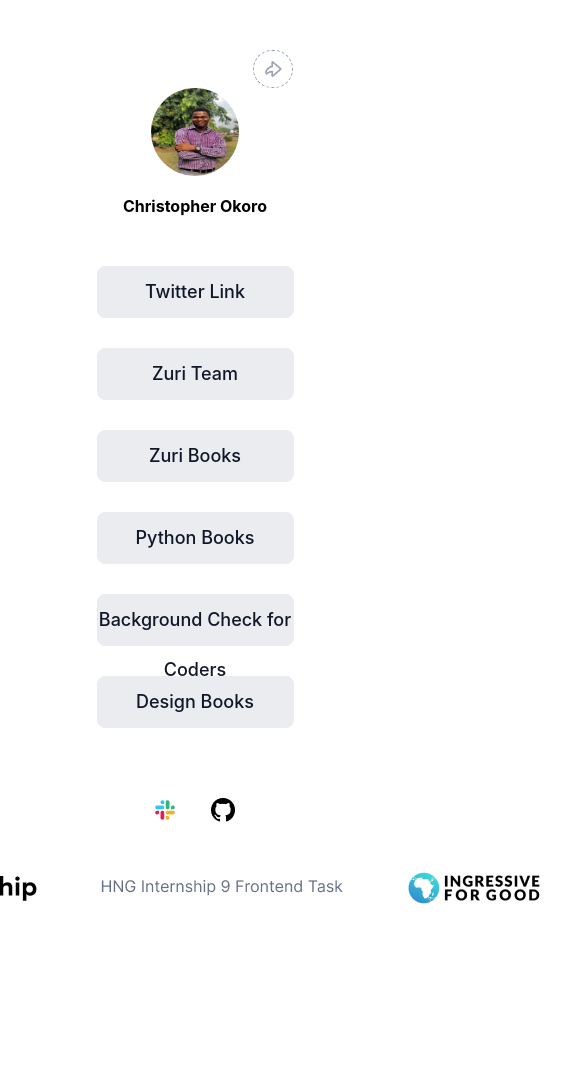
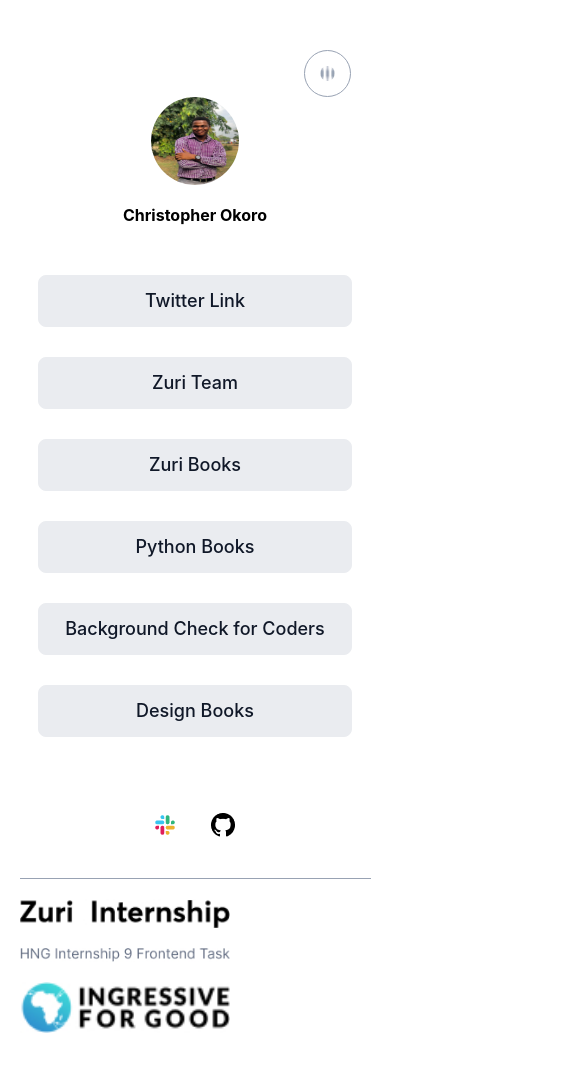
Before and after one commit to christofa/hn9-projects, a React (Create React App) app: page / in a window 390 px wide. Shown: the top 1072 px of the page, 570 px wide, since content can reach past the window. Before the commit the page ends 984 px from the top, so only its background shows below. Built offline with nearby package versions, Linux system fonts and the light colour scheme.

Commit message:
more stylying

```diff
--- a/src/App.css
+++ b/src/App.css
@@ -73,16 +73,49 @@
   display: flex;
   justify-content: center;
   align-items: center;
-  padding: 20px;
+  padding: 26px;
   gap: 36px;
+  margin-bottom: 15px;
+  margin-top: none;
 }
 
 .footer {
   display: flex;
-  align-items: center;
-  padding: 48px 0px;
+  padding: 20px 0px;
   gap: 64px;
-  padding: 30px;
+  border-top: 1.66667px solid #98a2b3;
 }
 
 /* mobile version */
+@media only screen and (max-width: 480px) {
+  .navigation-icons .dotted{
+    display: block;
+    border: 1.66667px solid #98A2B3;
+    border-radius: 60%;
+    padding: 15px;
+    width: 15px;
+    height: 15px;
+  }
+  .navigation-icons .refresh {
+    display: none;
+  }
+
+  .navigation-icons {
+    width: 80%;
+  }
+
+  .link-section {
+    width: 80%;
+  }
+
+  .footer {
+    flex-direction: column;
+    gap: 20px;
+    width: 90%;
+  }
+
+  .footer img {
+    width: 60%;
+  }
+
+}
--- a/src/App.js
+++ b/src/App.js
@@ -12,7 +12,7 @@
           <b>Christopher Okoro</b>
         </div>
         <div className="link-section">
-          <a href="https://twitter.com/its_chriso">Twitter Link</a>
+          <a href="https://twitter.com/its_chriso" id ="twitter">Twitter Link</a>
           <a href="https://training.zuri.team/" id="btn__zuri">
             Zuri Team
           </a>
```
